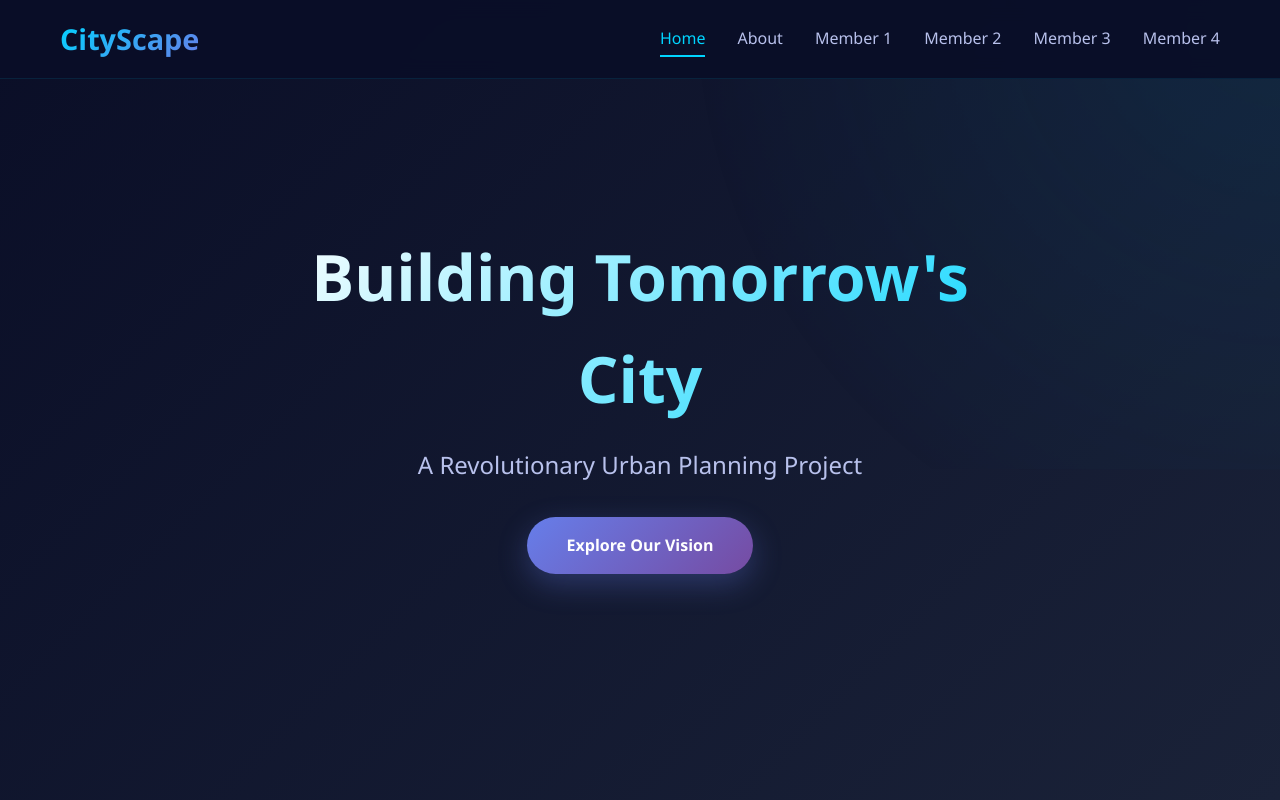
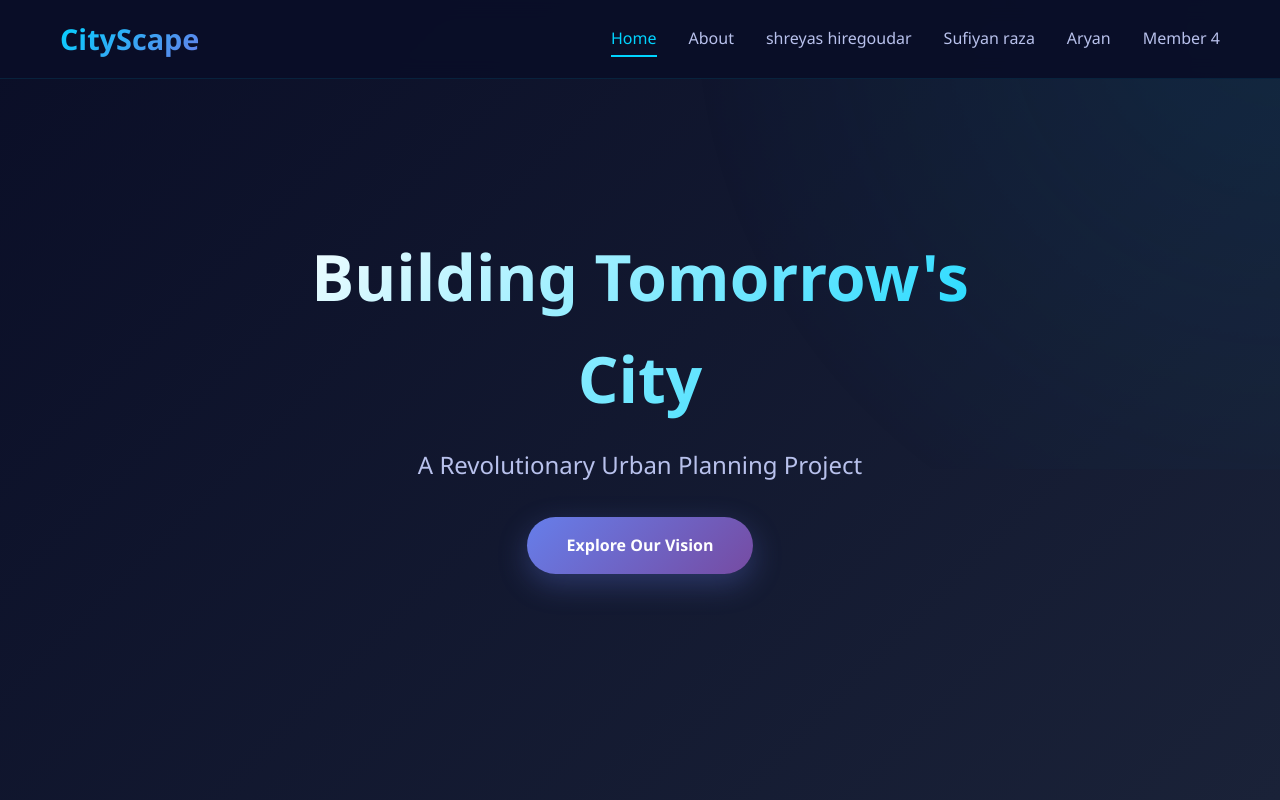
Before and after one commit to sufiraza880/Asa.github.io, a plain HTML site: page index.html in a window 1280 px wide. Shown: the top 800 px of the page. Drawn offline with Linux system fonts and the light colour scheme.

Commit message:
Update index.html

```diff
--- a/index.html
+++ b/index.html
@@ -13,9 +13,9 @@
             <ul class="nav-menu">
                 <li><a href="index.html" class="active">Home</a></li>
                 <li><a href="about.html">About</a></li>
-                <li><a href="member1.html">Member 1</a></li>
-                <li><a href="member2.html">Member 2</a></li>
-                <li><a href="member3.html">Member 3</a></li>
+                <li><a href="member1.html">shreyas hiregoudar</a></li>
+                <li><a href="member2.html">Sufiyan raza</a></li>
+                <li><a href="member3.html">Aryan</a></li>
                 <li><a href="member4.html">Member 4</a></li>
             </ul>
         </div>
```
